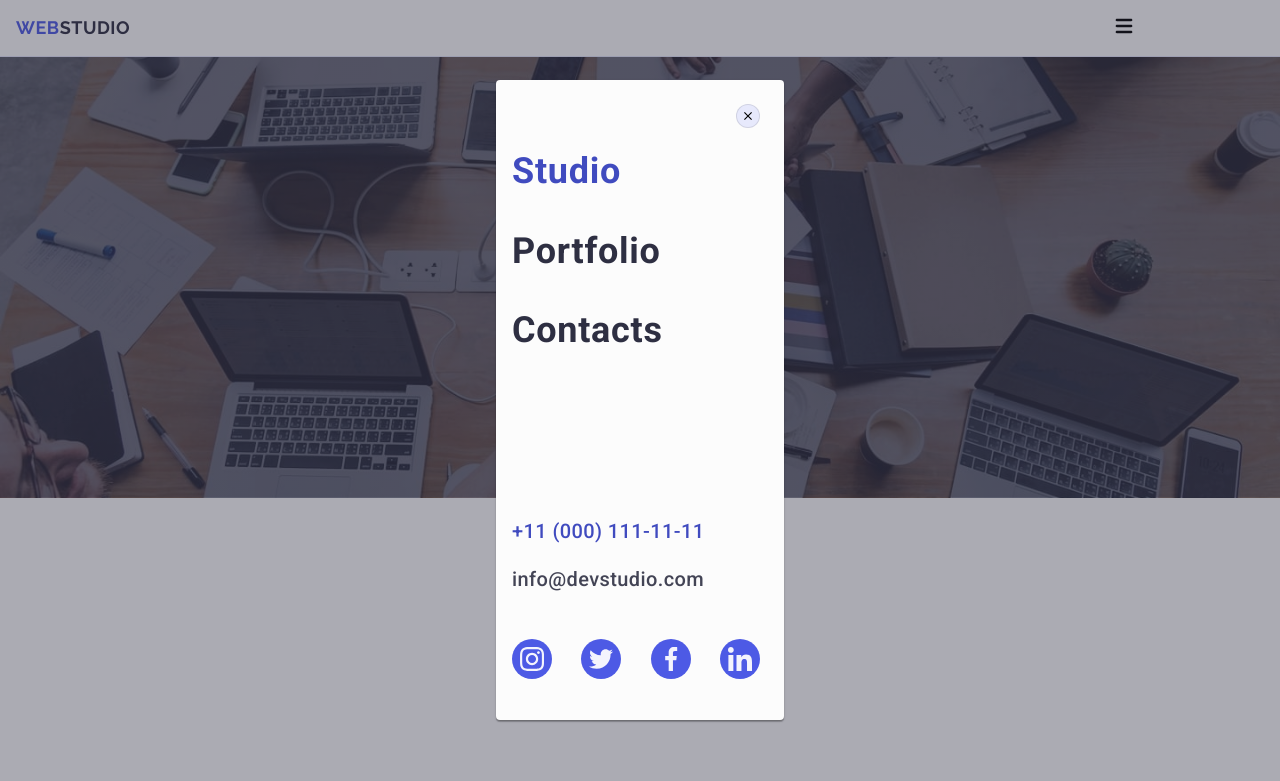
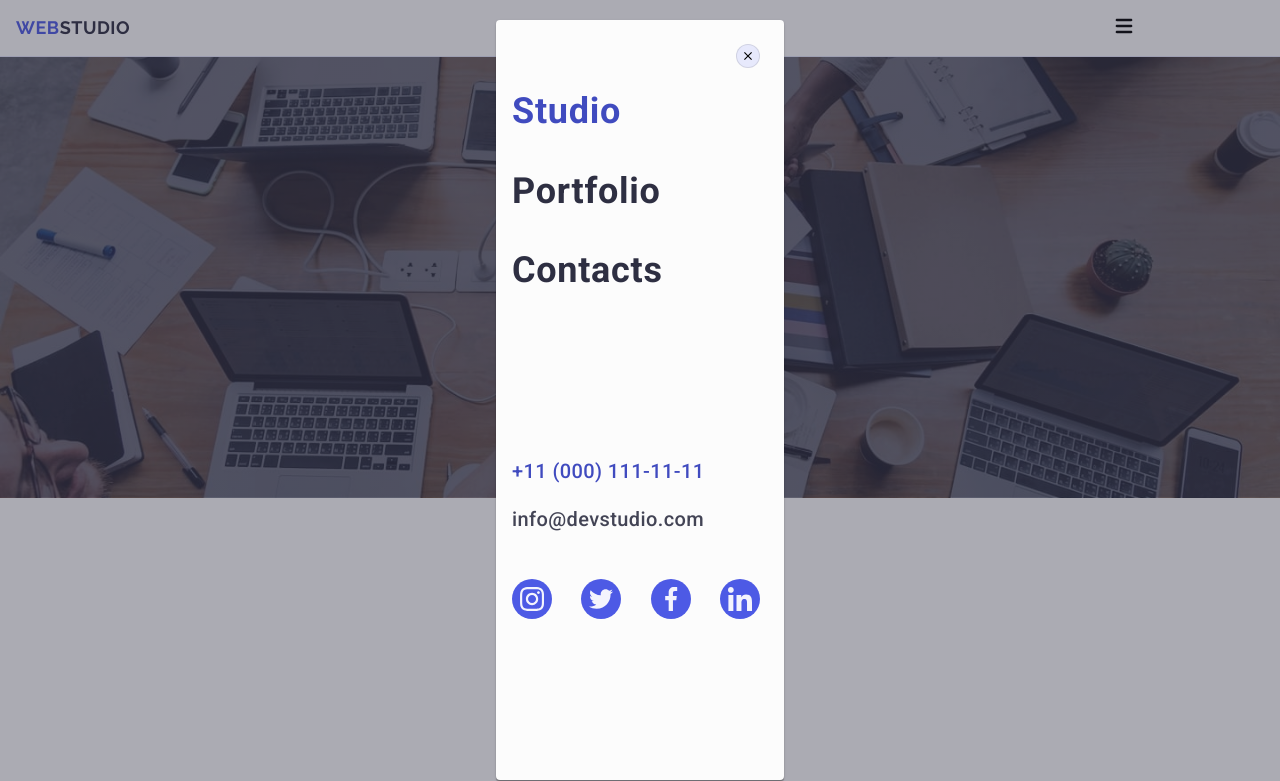
Before and after one commit to GarAlex78/goit-markup-hw-06, a plain HTML site: page index.html in a window 1280 px wide. Both pictures are taken after a click on the button 1124 px from the left and 27 px from the top of the page. Shown: the top 781 px of the page. Drawn offline with nearby package versions, Linux system fonts and the light colour scheme.

```diff
--- a/css/styles.css
+++ b/css/styles.css
@@ -937,7 +937,7 @@ img {
   left: 50%;
   border-radius: 4px;
   width: 288px;
-  height: 640px;
+  height: 95vh;
   box-shadow: 0 1px 1px 0 rgba(0, 0, 0, 0.14), 0 1px 3px 0 rgba(0, 0, 0, 0.12),
     0 2px 1px 0 rgba(0, 0, 0, 0.2);
   background: #fcfcfc;
```
